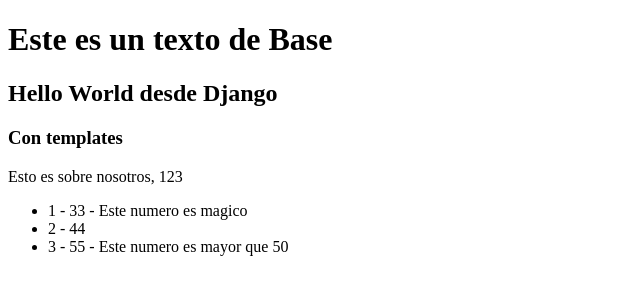
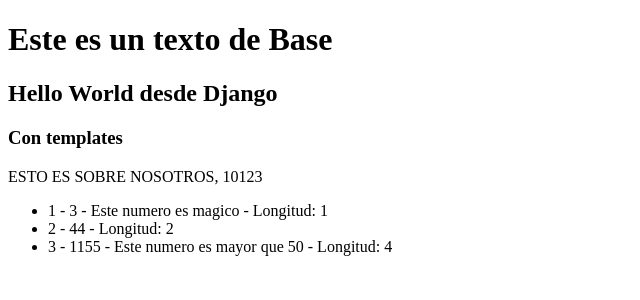
Before and after one commit to jtijero/PW2_TEOA_2025, a Django app: page / in a window 1280 px wide. Shown: the part 88-388 px from the top of the page, without its empty margins (0-640 px from the left). Run offline with Django 5.2, Linux system fonts and the light colour scheme.

Commit message:
Django 3: Los filtros pueden ser aplicados a bloques: agregacion de |upper |add:10 y otros

```diff
--- a/PW2_PRAC6_Django3/cmdlv1.txt
+++ b/PW2_PRAC6_Django3/cmdlv1.txt
@@ -12,3 +12,5 @@ El contador de ciclos
 
 El DTL también posee condicionales
  agregación de condicionales en for de home.html
+ con operador '|' usamos upper
+ agregamos tambien add:10000 y un contador de longitud
--- a/PW2_PRAC6_Django3/src/listaContactos/inicio/views.py
+++ b/PW2_PRAC6_Django3/src/listaContactos/inicio/views.py
@@ -6,7 +6,7 @@ def myHomeView(request, *args, **kwargs):
   myContext ={
     'myText': 'Esto es sobre nosotros',
     'myNumber': 123,
-    'myList':[33,44,55],
+    'myList':[3,44,1155],
     }
   return render(request,"home.html", myContext)
 
--- a/PW2_PRAC6_Django3/src/listaContactos/templates/home.html
+++ b/PW2_PRAC6_Django3/src/listaContactos/templates/home.html
@@ -3,17 +3,18 @@
   <h2>Hello World desde Django</h2>
   <h3>Con templates</h3>
   <p>
-    {{myText}},
-    {{myNumber}}
+    {{myText|upper}},
+    {{myNumber| add:10000 }}
   </p>
   <ul>
     {% for myItem in myList %}
     <li>{{forloop.counter}} - {{ myItem }}
-    {% if myItem == 33 %}
+    {% if myItem == 3 %}
       - Este numero es magico
     {% elif myItem > 50 %}
       - Este numero es mayor que 50
     {% endif %}
+      - Longitud: {{ myItem|stringformat:"s"|length}}
     </li>
     {% endfor %}
   </ul>
```
